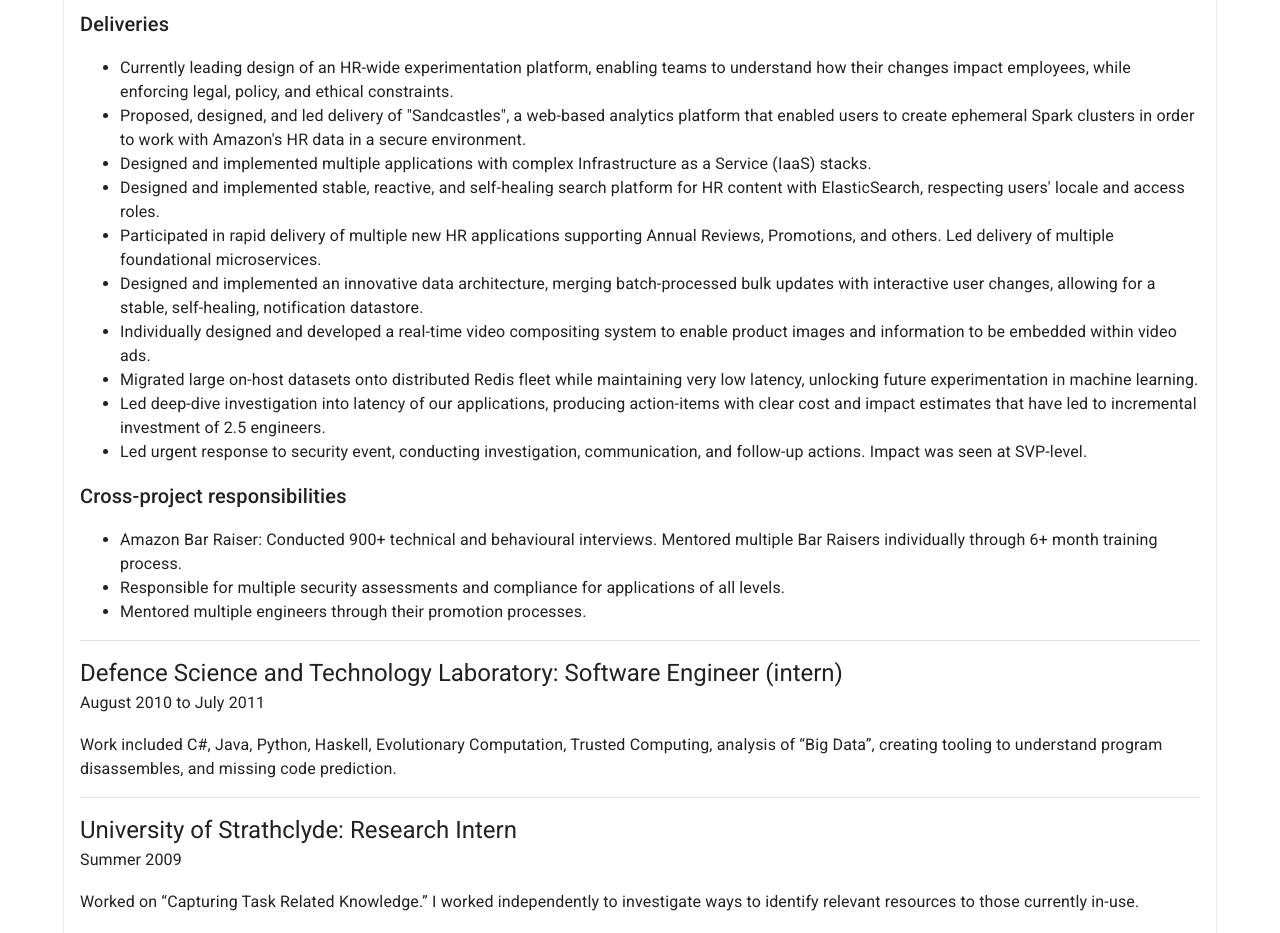
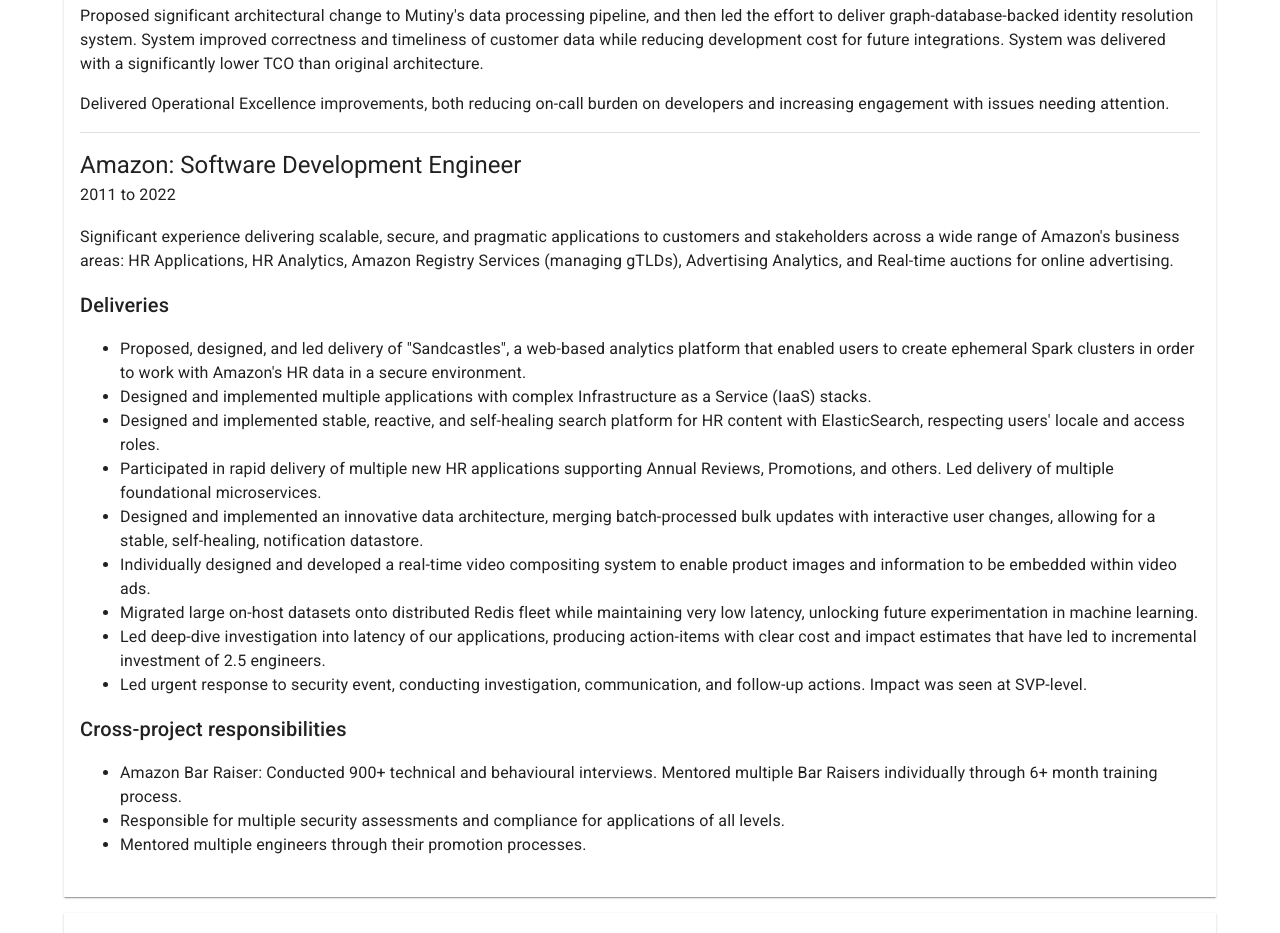
Before and after one commit to FlightOfStairs/flightofstairs.org, a React (Create React App) app in the folder packages/website/: page / in a window 1280 px wide. Shown: the part 600-1533 px from the top of the page. Built offline with nearby package versions, Linux system fonts and the light colour scheme.

Commit message:
Update CV to reflect recent experience

```diff
--- a/packages/website/src/App.tsx
+++ b/packages/website/src/App.tsx
@@ -8,7 +8,6 @@
   Container,
   Divider,
   Grid,
-  SvgIcon,
   Toolbar,
   Typography,
   useMediaQuery,
@@ -140,8 +139,9 @@
             </SkillCategory>
             <SkillCategory category="Platforms and Frameworks">
               React, AWS (numerous services), Infrastructure as Code (CDK,
-              CloudFormation), Spark, ElasticSearch, Headless CMS',
-              Microservices, Service-oriented Architecture
+              CloudFormation, Helm), Spark, Kafka, Headless CMS', Microservices,
+              Service-oriented Architecture, Databases (PostgreSQL, ArangoDB,
+              Athena, ElasticSearch, Redshift)
             </SkillCategory>
             <SkillCategory category="Environments and Methodolgies">
               Continuous Deployment, AB Testing and Experimentation, Low-latency
@@ -156,26 +156,44 @@
 
       <CvCard title="Employment">
         <Job
+          employer="Mutiny HQ"
+          role="Lead Software Engineer"
+          dates="2022 to current date"
+        >
+          <p>Led "Data & Analytics" and "Data Resolution" teams.</p>
+          <p>
+            Proposed significant architectural change to Mutiny's data
+            processing pipeline, and then led the effort to deliver
+            graph-database-backed identity resolution system. System improved
+            correctness and timeliness of customer data while reducing
+            development cost for future integrations. System was delivered with
+            a significantly lower TCO than original architecture.
+          </p>
+          <p>
+            Delivered Operational Excellence improvements, both reducing on-call
+            burden on developers and increasing engagement with issues needing
+            attention.
+          </p>
+        </Job>
+
+        <Divider />
+
+        <Job
           employer="Amazon"
           role="Software Development Engineer"
-          dates="2011 to current date"
+          dates="2011 to 2022"
         >
           <p>
-            Significant experience delivering value to customers and
-            stakeholders across a wide range of Amazon's business areas: HR
-            Applications, HR Analytics, Amazon Registry Services (managing
-            gTLDs), Advertising Analytics, and Real-time auctions for online
-            advertising.
+            Significant experience delivering scalable, secure, and pragmatic
+            applications to customers and stakeholders across a wide range of
+            Amazon's business areas: HR Applications, HR Analytics, Amazon
+            Registry Services (managing gTLDs), Advertising Analytics, and
+            Real-time auctions for online advertising.
           </p>
           <Typography variant="h6" component="h4">
             Deliveries
           </Typography>
           <ul>
-            <li>
-              Currently leading design of an HR-wide experimentation platform,
-              enabling teams to understand how their changes impact employees,
-              while enforcing legal, policy, and ethical constraints.
-            </li>
             <li>
               Proposed, designed, and led delivery of "Sandcastles", a web-based
               analytics platform that enabled users to create ephemeral Spark
@@ -241,34 +259,6 @@
             </li>
           </ul>
         </Job>
-
-        <Divider />
-
-        <Job
-          employer="Defence Science and Technology Laboratory"
-          role="Software Engineer (intern)"
-          dates="August 2010 to July 2011"
-        >
-          <p>
-            Work included C#, Java, Python, Haskell, Evolutionary Computation,
-            Trusted Computing, analysis of “Big Data”, creating tooling to
-            understand program disassembles, and missing code prediction.
-          </p>
-        </Job>
-
-        <Divider />
-
-        <Job
-          employer="University of Strathclyde"
-          role="Research Intern"
-          dates="Summer 2009"
-        >
-          <p>
-            Worked on “Capturing Task Related Knowledge.” I worked independently
-            to investigate ways to identify relevant resources to those
-            currently in-use.
-          </p>
-        </Job>
       </CvCard>
 
       <CvCard title="Education">
```
